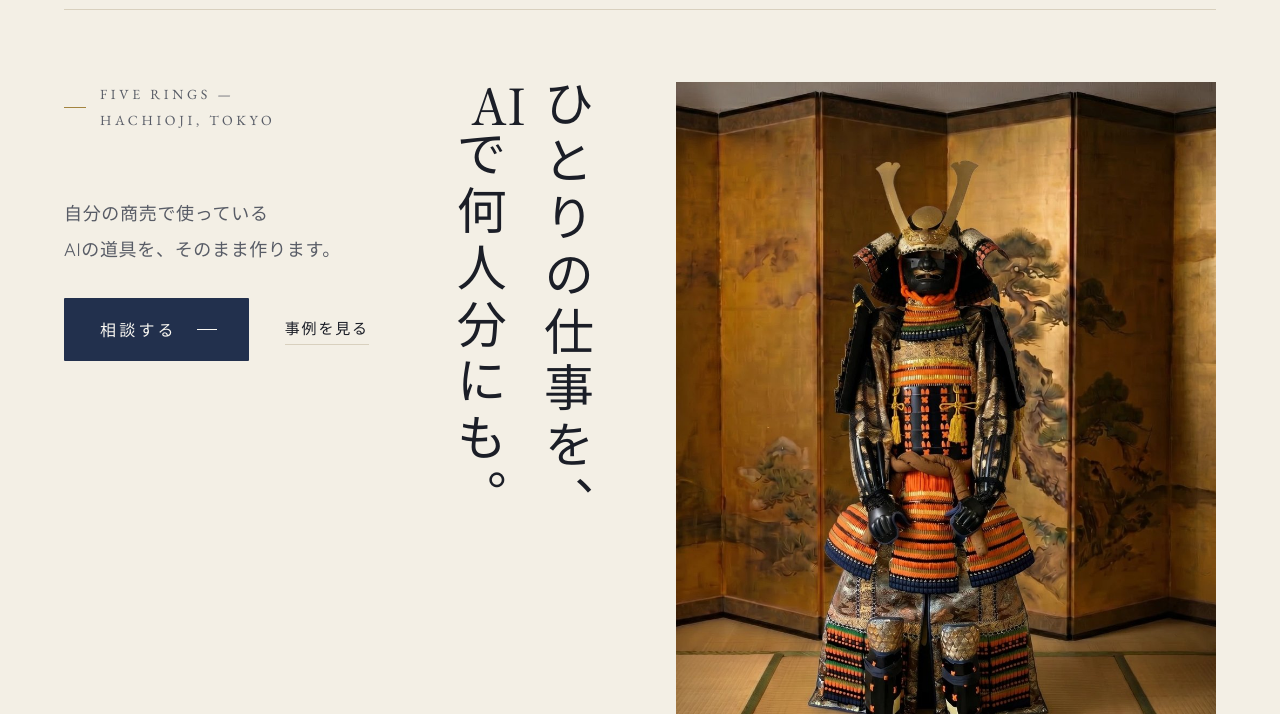
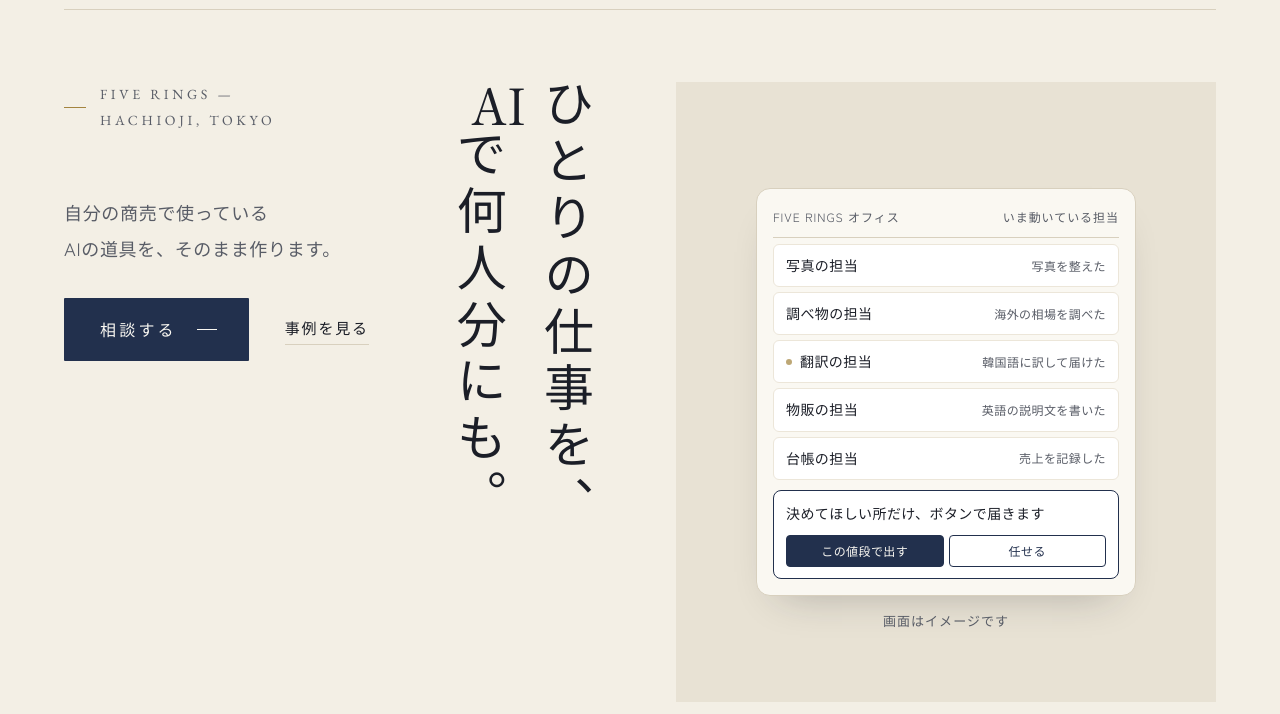
Before and after one commit to fiveringstokyo/hp, a plain HTML site: page index.html in a window 1280 px wide. Shown: the part 86-800 px from the top of the page. Drawn offline with nearby package versions, Linux system fonts and the light colour scheme.

Commit message:
表紙をAIの班の画面に・頼めることをAIだけに（物販は事例へ）
Co-Authored-By: Claude Opus 5.5 (1M context) <noreply@anthropic.com>

```diff
--- a/index.html
+++ b/index.html
@@ -1,14 +1,16 @@
 <!doctype html>
 <html lang="ja">
 <head>
+</script>
+
 
 <meta charset="utf-8">
 <meta name="viewport" content="width=device-width,initial-scale=1">
 <title>FIVE RINGS｜ひとりの仕事を、AIで何人分にも</title>
-<meta name="description" content="東京・八王子のFIVE RINGS。甲冑・骨董の海外販売、植物の買い付けと輸出、中国輸入。AIを使ったアプリ・ツール制作、SNS運営、ウェブサイト制作、デザイン。">
+<meta name="description" content="東京・八王子のFIVE RINGS。AIを使ったアプリ・ツール制作、ウェブサイト制作、SNS運営、デザイン。自分の商売で使っている道具を、そのまま作ります。">
 <meta property="og:title" content="FIVE RINGS">
 <meta property="og:description" content="ひとりの仕事を、AIで何人分にも。自分の商売で使っているAIの道具を、そのまま作ります。">
-<meta property="og:image" content="https://fiveringstokyo.com/img/hero.jpg">
+<meta property="og:image" content="https://fiveringstokyo.com/img/kacchu1.jpg">
 <meta name="theme-color" content="#f3efe5">
 <link rel="icon" href="icon.png">
 <link rel="preconnect" href="https://fonts.googleapis.com">
@@ -61,8 +63,21 @@ p,dd{margin:0;text-wrap:pretty}
 .btn::after{content:"";width:20px;height:1px;background:currentColor}
 .btn:hover{background:var(--yoru);color:var(--washi)}
 .more{font-size:15px;letter-spacing:.12em;border-bottom:1px solid var(--line);padding-bottom:2px}
-.hero figure{margin:56px calc(var(--pad)*-1) 0}
-.hero figure img{width:100%;aspect-ratio:4/5;object-fit:cover;object-position:50% 40%}
+.hero-vis{margin:48px calc(var(--pad)*-1) 0;background:var(--panel);padding:28px var(--pad) 20px}
+.hero-vis .mock{padding:14px 14px 14px}
+.hero-vis .mock .bar{margin-bottom:6px}
+.hero-vis .mock .row{padding:7px 12px}
+.hero-vis .mock .ask{margin-top:10px;padding:11px 12px}
+.hero-vis .cap{margin-top:14px}
+.mock .row .nm{display:flex;align-items:center;gap:8px}
+.mock .live{width:6px;height:6px;border-radius:50%;background:var(--kin);animation:live 2.8s ease-in-out infinite}
+@keyframes live{0%,100%{opacity:1}50%{opacity:.25}}
+@media (prefers-reduced-motion:reduce){.mock .live{animation:none}}
+.svc{max-width:760px}
+.svc .list{border-top:1px solid var(--rule)}
+.svcnote{margin-top:28px;font-size:14px;line-height:1.85;color:var(--sub)}
+.svcnote a{color:var(--ink);text-decoration:underline;text-decoration-thickness:1px;text-underline-offset:4px;text-decoration-color:var(--line)}
+.svcnote a:hover{text-decoration-color:var(--ink)}
 figcaption,.cap{font-size:13px;line-height:1.7;color:var(--sub);letter-spacing:.08em}
 .hero figcaption{padding:12px var(--pad) 0}
 .fade{animation:fade 1.4s ease-out both}
@@ -178,7 +193,6 @@ footer .mark{color:#e6e3db;font-family:var(--en);letter-spacing:.36em;gap:14px}
 footer .mark img{width:28px;height:28px;border-radius:50%;background:#fff}
 
 @media (max-width:480px){
-.hero figure img{aspect-ratio:4/3;object-position:50% 13%}
 .case{margin-top:72px}
 .case .no{margin-top:26px}
 .hoka{margin-top:72px}
@@ -186,8 +200,7 @@ footer .mark img{width:28px;height:28px;border-radius:50%;background:#fff}
 }
 @media (min-width:720px){
 :root{--pad:48px}
-.hero figure{margin:56px 0 0;max-width:600px}
-.hero figcaption{padding:12px 0 0}
+.hero-vis{margin:56px 0 0;max-width:600px;padding:40px 48px 24px}
 .vis{margin:0;padding:64px 48px}
 .kazu b{font-size:48px}
 .kazu div{font-size:14px}
@@ -208,8 +221,9 @@ body{font-size:17px}
 .hero h1{grid-column:2;grid-row:1/3;writing-mode:vertical-rl;font-size:clamp(44px,3.9vw,58px);line-height:1.75;letter-spacing:.14em;margin-top:-4px}
 .hero .meta{grid-column:1;grid-row:2;align-self:start;justify-self:end;width:min(100%,24em)}
 .hero .lead{font-size:18px;line-height:2;max-width:22em}
-.hero figure{margin:0;max-width:none}
-.hero figure img{max-height:780px}
+.hero-vis{margin:0;max-width:none;min-height:620px;padding:64px 56px 28px;display:flex;flex-direction:column;justify-content:center}
+.hero-vis .mock{width:100%;padding:18px 16px 16px}
+.hero-vis .mock .row{padding:9px 12px}
 
 .kazu{margin-top:120px}
 .kazu b{font-size:68px;margin-bottom:16px}
@@ -278,7 +292,19 @@ footer{padding-bottom:64px}
 <div class="cta"><a class="btn" href="#renraku">相談する</a><a class="more" href="#jirei">事例を見る</a></div>
 </div>
 </div>
-<figure class="fade"><img src="img/hero.jpg" alt="金屏風の前に飾った甲冑" width="1000" height="1340"><figcaption>海外のオークションで落札された甲冑</figcaption></figure>
+<div class="hero-vis fade">
+<div class="mock" aria-label="AIのオフィスの画面のイメージ">
+<div class="bar"><span>FIVE RINGS オフィス</span><span>いま動いている担当</span></div>
+<div class="row">写真の担当<span class="tag">写真を整えた</span></div>
+<div class="row">調べ物の担当<span class="tag">海外の相場を調べた</span></div>
+<div class="row"><span class="nm"><i class="live"></i>翻訳の担当</span><span class="tag">韓国語に訳して届けた</span></div>
+<div class="row">物販の担当<span class="tag">英語の説明文を書いた</span></div>
+<div class="row">台帳の担当<span class="tag">売上を記録した</span></div>
+<div class="ask">決めてほしい所だけ、ボタンで届きます
+<div class="bt"><span>この値段で出す</span><span>任せる</span></div></div>
+</div>
+<p class="cap">画面はイメージです</p>
+</div>
 </header>
 
 <div class="kazu">
@@ -291,21 +317,15 @@ footer{padding-bottom:64px}
 <section id="shigoto">
 <div class="inner wrap2">
 <div class="shead"><p class="no">01</p><h2>頼めること</h2><p class="label">Services</p></div>
-<div class="groups">
-<div class="grp"><h3 class="g">物販</h3>
-<div class="list">
-<div class="item"><h3>輸出（骨董・甲冑・刀装具）</h3><p>海外のオークションや通販で売ります。</p></div>
-<div class="item"><h3>植物の買い付けと輸出</h3><p>サボテン・多肉植物を日本で買い付け、輸出の許可を取ってお送りします。送れるかは種類と国によります。</p></div>
-<div class="item"><h3>輸入（中国輸入）</h3><p>タオバオなど中国の通販から取り寄せます。</p></div>
-</div></div>
-<div class="grp"><h3 class="g">AI事業</h3>
+<div class="svc">
 <div class="list">
 <div class="item"><h3>アプリ・ツール制作</h3><p>手作業を減らす道具から、スマホのアプリまで。</p></div>
+<div class="item"><h3>ウェブサイト制作</h3><p>このページのような紹介ページを作ります。</p></div>
 <div class="item"><h3>SNS運営</h3><p>投稿の画像と文章を作ります。</p></div>
-<div class="item"><h3>ウェブサイト制作</h3><p>このページのような紹介ページを作ります。</p></div>
 <div class="item"><h3>デザイン（平面・3D）</h3><p>名刺・チラシから、部屋や品物の3Dまで。</p></div>
 <div class="item"><h3>暮らしや事業のサポート</h3><p>調べ物や翻訳など、AIで困りごとを片付けます。</p></div>
-</div></div>
+</div>
+<p class="svcnote">骨董・甲冑の海外販売は、自分の商売として営んでいます。同じAIの道具で回している様子は、<a href="#jirei">事例</a>でどうぞ。</p>
 </div>
 </div>
 </section>
```
